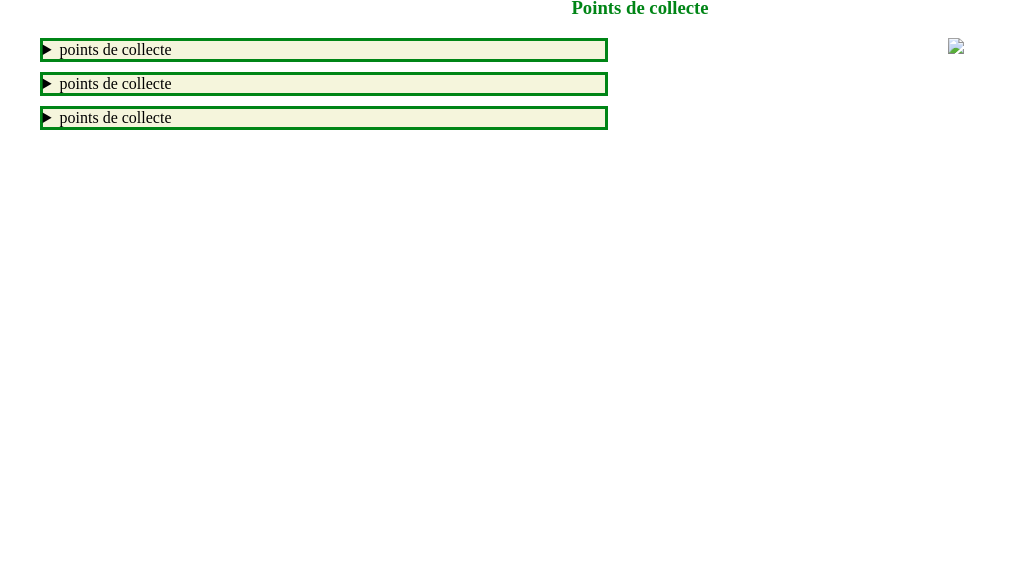
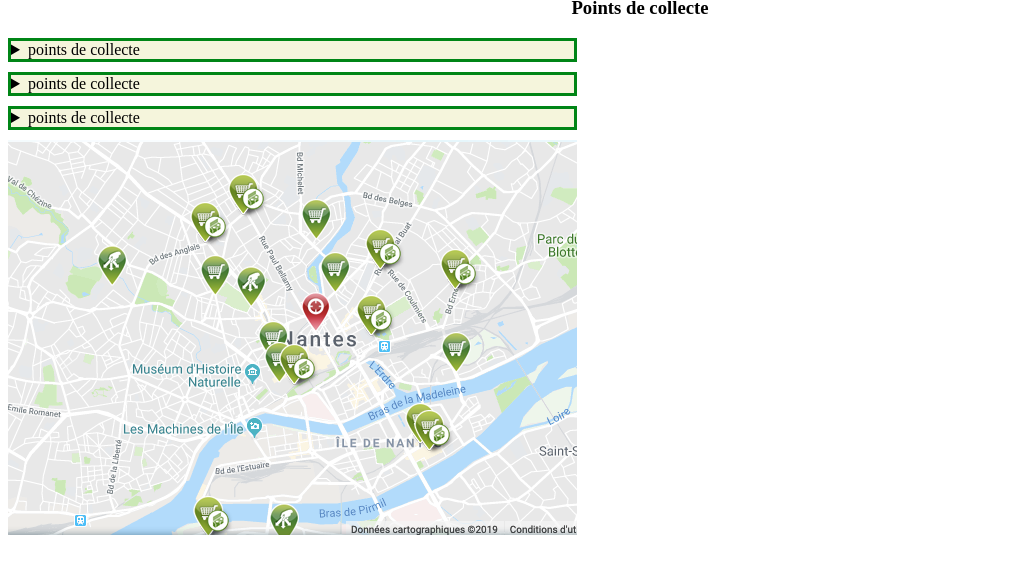
Before and after one commit to Hotaru24/projet-my-green-city, a PHP site: page /gestion-des-dechets.html in a window 1280 px wide. Shown: the part 449-1012 px from the top of the page, without its empty margins (0-1019 px from the left). Before the commit the page ends 579 px from the top, so only its background shows below. Run offline with PHP 8.4, Linux system fonts and the light colour scheme; some libraries are stand-ins or nearby versions.

Commit message:
ajout photo

```diff
--- a/gestion-des-dechets.html
+++ b/gestion-des-dechets.html
@@ -34,7 +34,7 @@
         </div>
 
         <h3> Points de collecte </h3>
-        <div class=" content_points_collecte">
+        <div class="content_points_collecte">
             <div class="left">
                 <details>
                     <summary>points de collecte</summary>
@@ -63,7 +63,7 @@
 
             </div>
             <div class="right">
-                <img src="https://via.placeholder.com/300"/>
+                <img src="nantes.png"/>
             </div>
 
         </div>
--- a/style.css
+++ b/style.css
@@ -1,7 +1,8 @@
 h2, h3
 {
+
     text-align: center;
-    color:  rgb(0, 133, 22);
+
 }
 
 .content_conseil .left,
@@ -24,7 +25,9 @@ h2, h3
 
 details
 {
+
     max-width: 800px;
+
 }
 
 summary
@@ -49,3 +52,22 @@ summary
     justify-content: space-around;
 
 }
+
+.content_points_collecte .right
+{
+
+    overflow: hidden;
+
+}
+
+@media screen and (min-width: 768px)
+{
+    .content_points_collecte
+
+        {
+
+            flex-direction: column;
+
+        }
+
+}
```
Also changed, not shown: nantes.png (added).
